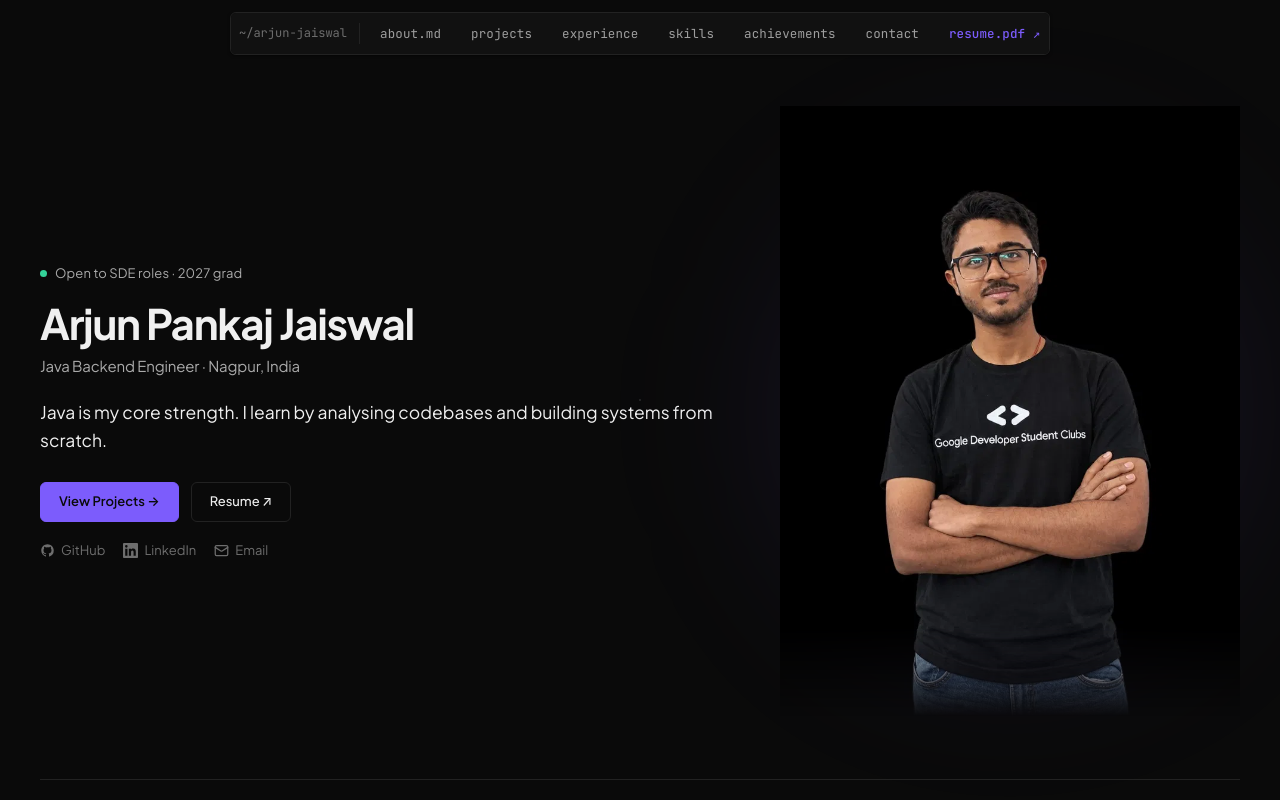
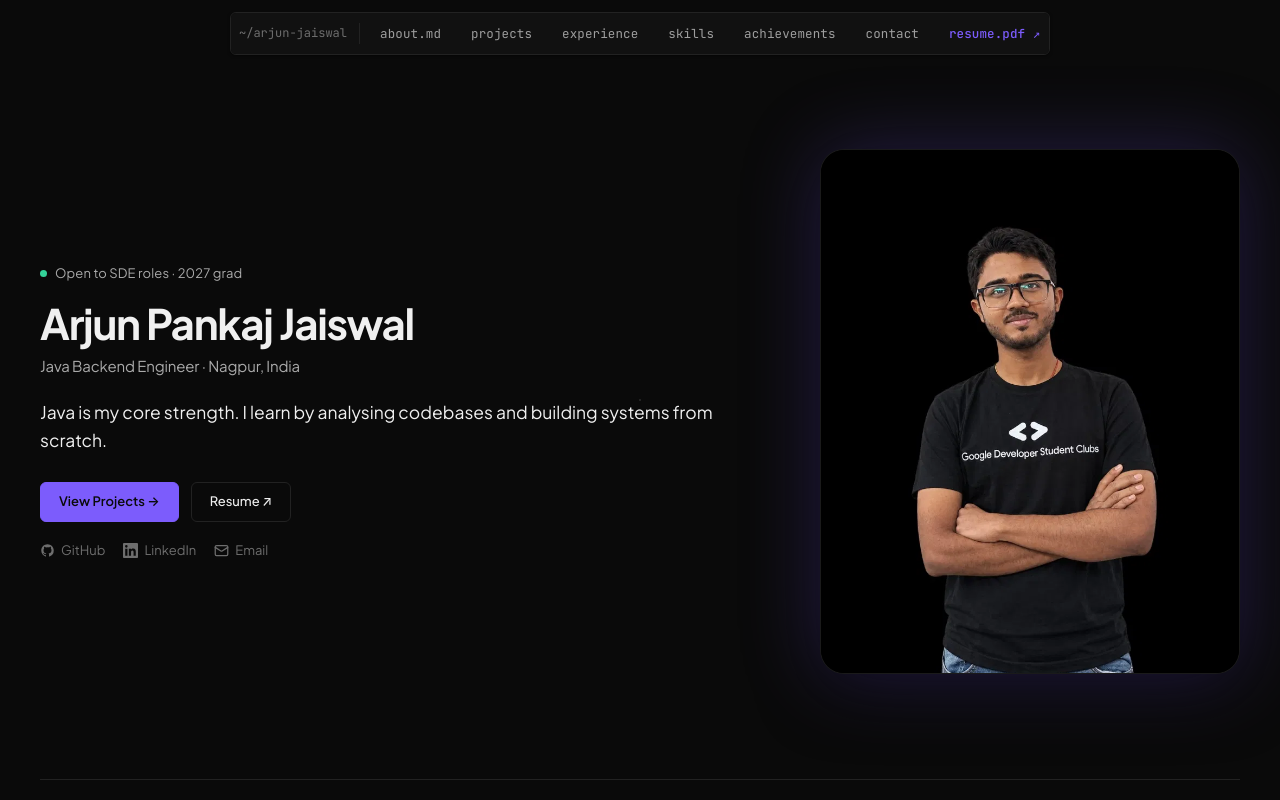
Before and after one commit to arjunpjaiswal/ArjunPortolio, a React (Vite) app: page / in a window 1280 px wide. Shown: the top 800 px of the page. Built offline with nearby package versions, Linux system fonts and the light colour scheme.

Commit message:
style: hero photo as rounded card with purple glow

```diff
--- a/src/styles/global.css
+++ b/src/styles/global.css
@@ -123,43 +123,27 @@ ul{ margin:0; padding:0; }
   min-width:0;
 }
 
-/* Photo column: relative so the glow pseudo-element is positioned behind it */
+/* ── Hero photo card ─────────────────────────────────────────── */
 .hero-photo-wrap{
-  position:relative;
-  display:flex;
-  justify-content:flex-end;
-  align-items:center;
-  align-self:center;
+  width:100%;
+  max-width:420px;
+  aspect-ratio:4/5;
+  max-height:75vh;
+  border-radius:24px;
+  overflow:hidden;
+  border:1px solid rgba(255,255,255,0.10);
+  background:#000;
+  box-shadow:0 0 80px rgba(124,92,252,0.25), 0 20px 60px rgba(0,0,0,0.5);
+  justify-self:end;
+  animation:heroPhotoFadeIn 500ms ease-out both;
 }
 
-/* Purple radial glow — sits behind the photo, never covers text */
-.hero-photo-wrap::before{
-  content:'';
-  position:absolute;
-  width:120%;
-  aspect-ratio:1/1;
-  border-radius:50%;
-  background:radial-gradient(circle, rgba(124,92,252,0.28) 0%, transparent 68%);
-  filter:blur(90px);
-  z-index:0;
-  top:50%;
-  left:50%;
-  transform:translate(-50%,-50%);
-  pointer-events:none;
-}
-
-/* Photo: object-fit contain, bottom 15% fades out, subtle fade-in */
 .hero-photo{
-  position:relative;
-  z-index:1;
   width:100%;
-  max-width:460px;
-  height:auto;
-  object-fit:contain;
+  height:100%;
+  object-fit:cover;
+  object-position:center top;
   display:block;
-  mask-image:linear-gradient(to bottom, black 85%, transparent 100%);
-  -webkit-mask-image:linear-gradient(to bottom, black 85%, transparent 100%);
-  animation:heroPhotoFadeIn 500ms ease-out both;
 }
 
 @keyframes heroPhotoFadeIn{
@@ -167,7 +151,7 @@ ul{ margin:0; padding:0; }
   to{ opacity:1; }
 }
 
-/* Tablet & mobile: stack, photo above name, centered, max 280px */
+/* Tablet & mobile: stack, card above name, centered, 280px wide */
 @media(max-width:1023px){
   .hero-two-col{
     display:flex;
@@ -177,24 +161,23 @@ ul{ margin:0; padding:0; }
   }
   .hero-photo-wrap{
     order:-1;
-    justify-content:center;
+    max-width:280px;
     width:100%;
-  }
-  .hero-photo{
-    max-width:280px;
+    max-height:none;
+    justify-self:auto;
   }
   .hero-content-col{
     width:100%;
   }
 }
 
-/* Clamp photo at 480px on very wide screens so it never dominates */
+/* Wide screens: let the card grow slightly */
 @media(min-width:1440px){
   .hero-two-col{
     grid-template-columns:1fr 480px;
   }
-  .hero-photo{
-    max-width:480px;
+  .hero-photo-wrap{
+    max-width:460px;
   }
 }
 
```
